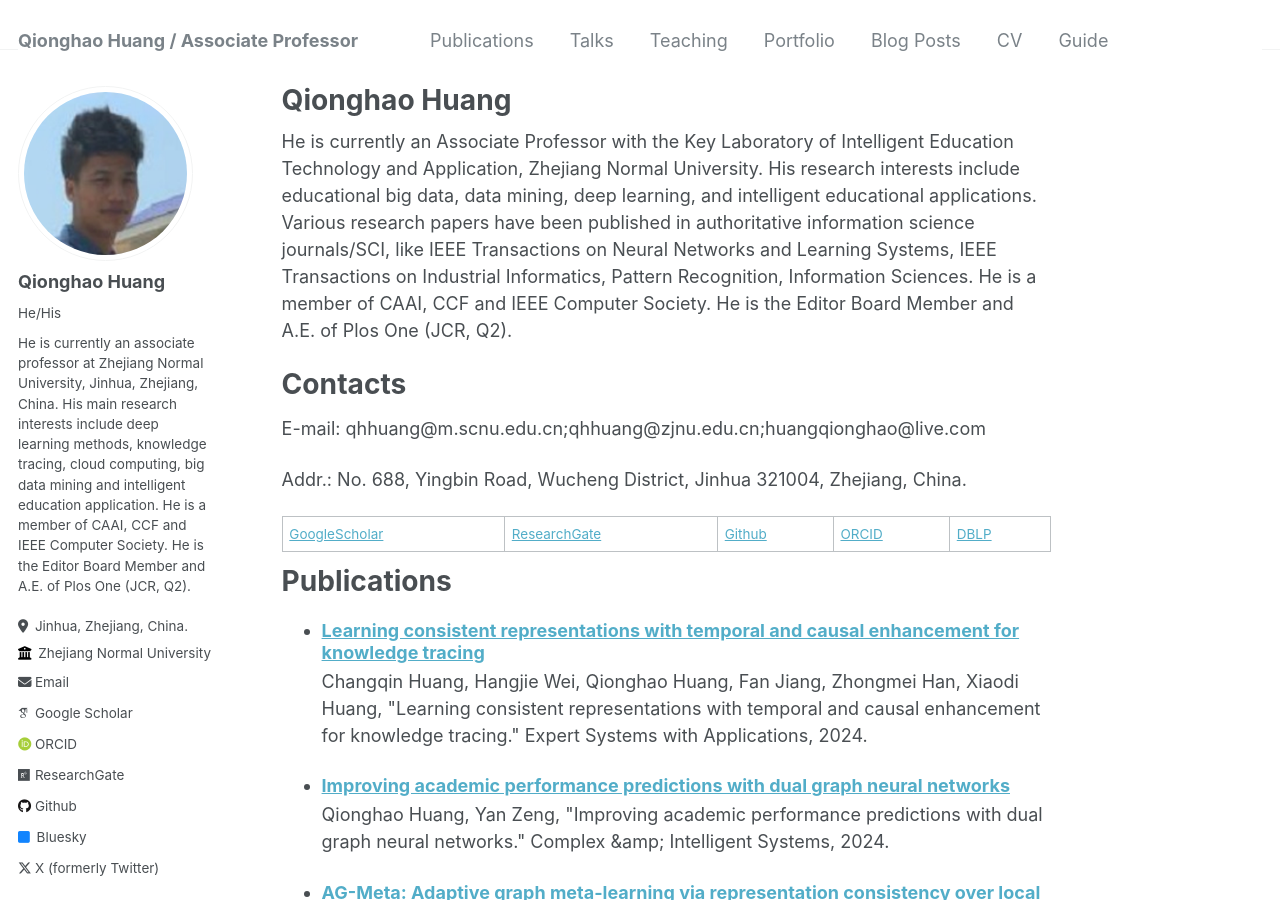
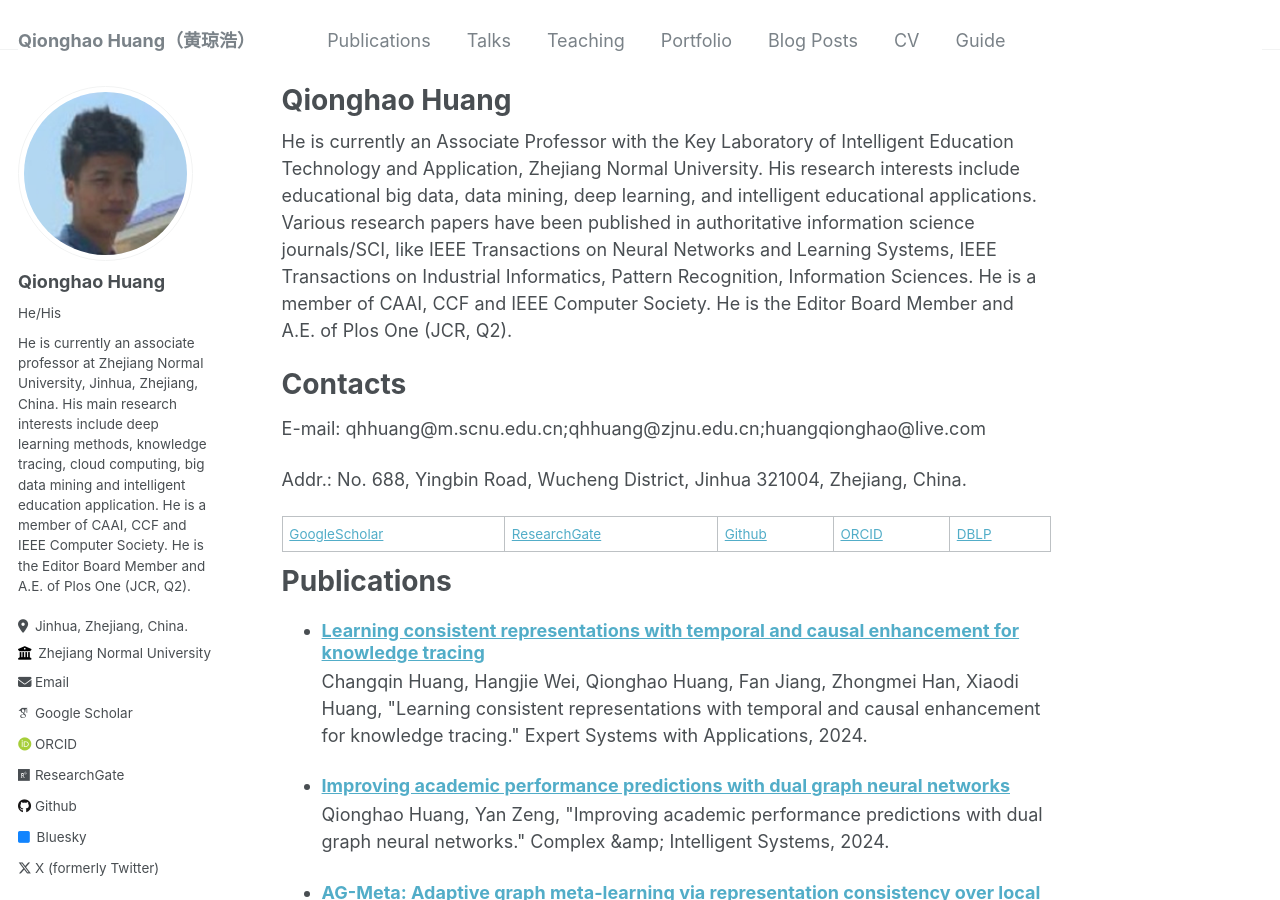
Before and after one commit to qhhuang-ai/qhhuang-ai.github.io, a Jekyll site: the page built from _pages/about.md, in a window 1280 px wide and 900 px high. Built offline with Jekyll 4.4.1, drawn with Linux system fonts in a browser that asks for light colours; some web fonts are replaced.

Commit message:
update CV

```diff
--- a/_config.yml
+++ b/_config.yml
@@ -8,7 +8,7 @@
 
 # Basic Site Settings
 locale                   : "en-US"
-title                    : "Qionghao Huang / Associate Professor"
+title                    : "Qionghao Huang（黄琼浩）"
 title_separator          : "-"
 name                     : &name "Qionghao Huang"
 description              : &description "personal description"
```
